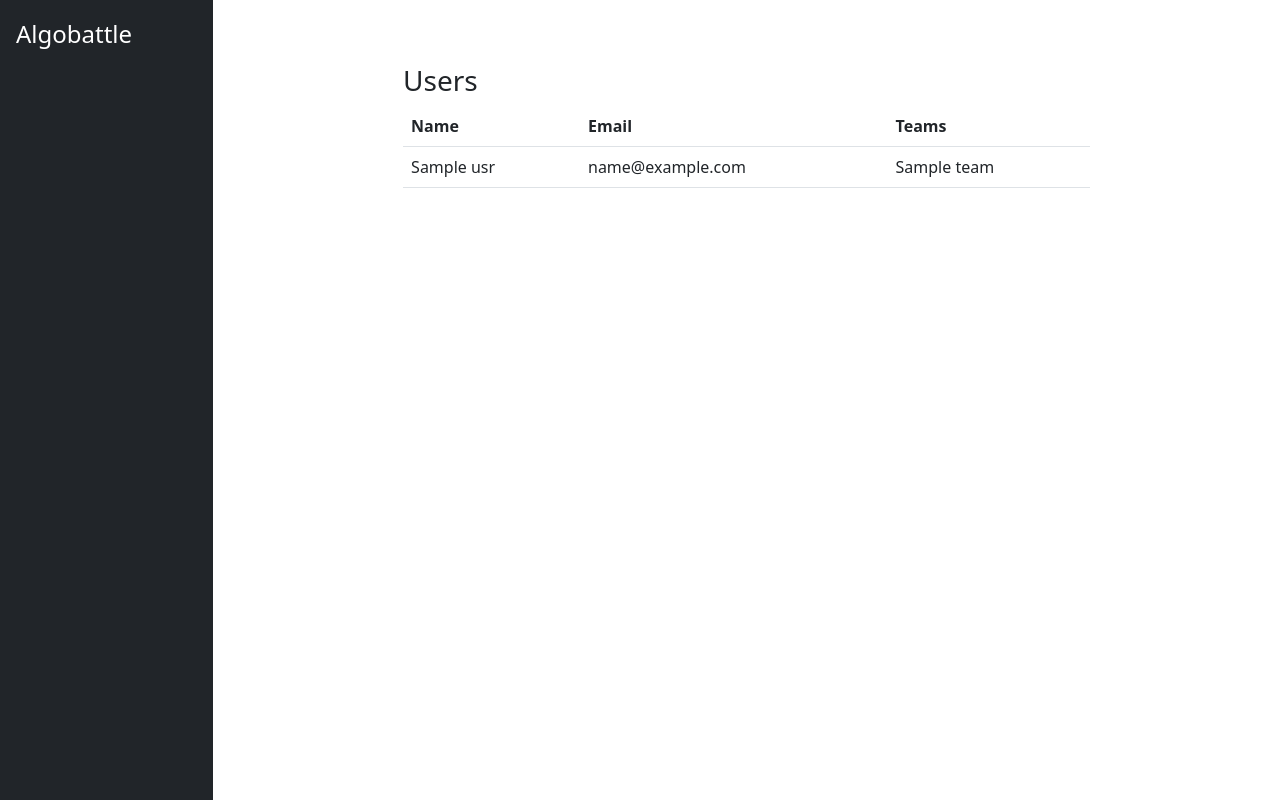
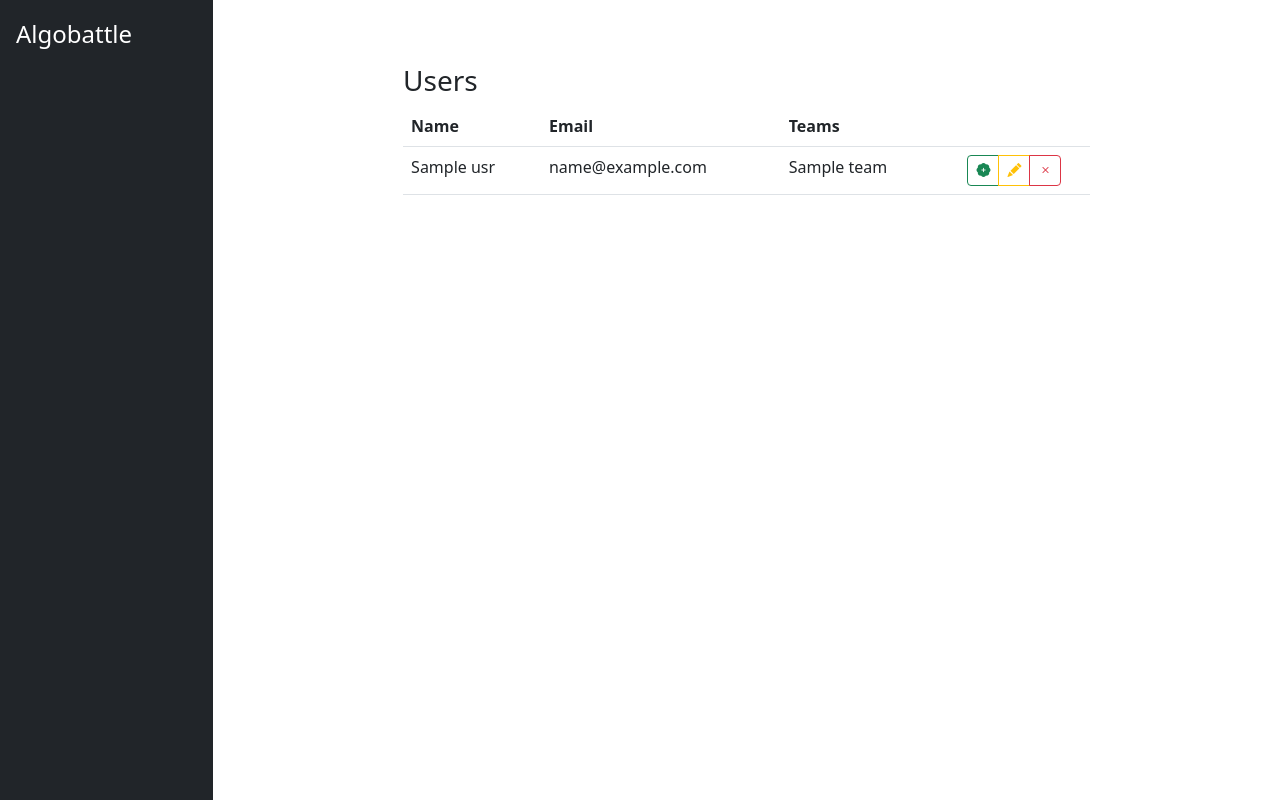
Before and after one commit to Benezivas/algobattle-web, a FastAPI app: template algobattle_web/templates/admin_users.jinja in a window 1280 px wide. Run offline with FastAPI, Linux system fonts and the light colour scheme; the template is opened without the code that fills it: most values are stand-ins (such as "Sample title", 1, 10 or a date in 2020); parts of the project's set-up code (start-up, migrations or seed data) failed here and were passed over.

Commit message:
add user edit buttons

```diff
--- a/algobattle_web/templates/admin_users.jinja
+++ b/algobattle_web/templates/admin_users.jinja
@@ -9,6 +9,7 @@
         <th scope="col">Name</th>
         <th scope="col">Email</th>
         <th scope="col">Teams</th>
+        <th scope="col"></th>
       </tr>
     </thead>
     <tbody>
@@ -17,6 +18,19 @@
         <td>{{ usr.name }}{%if usr.is_admin%} <i class="bi bi-patch-check-fill text-success" data-bs-toggle="tooltip" data-bs-placement="right" title="Admin"></i>{%endif%}</td>
         <td>{{ usr.email }}</td>
         <td>{{ usr.teams | join(", ") }}</td>
+        <td class="text-center">
+          <div class="btn-group btn-group-sm" role="group" aria-label="Edit user">
+            {% if usr != user %}
+            <button type="button" class="btn btn-outline-success" data-bs-toggle="tooltip" title="{{'Add' if usr.is_admin else 'Remove'}} admin permissions">
+              <i class="bi bi-patch-{{'minus' if usr.is_admin else 'plus'}}-fill"></i>
+            </button>
+            {% endif %}
+            <button type="button" class="btn btn-outline-warning" data-bs-toggle="tooltip" title="Edit"><i class="bi bi-pencil-fill"></i></button>
+            {% if usr != user %}
+            <button type="button" class="btn btn-outline-danger" data-bs-toggle="tooltip" title="Delete"><i class="bi bi-x"></i></button>
+            {% endif %}
+          </div>
+        </td>
       </tr>
     {% endfor %}
     </tbody>
```
